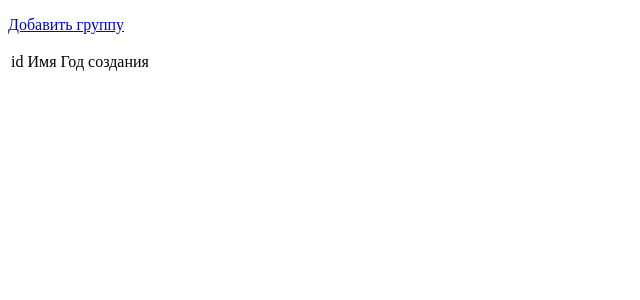
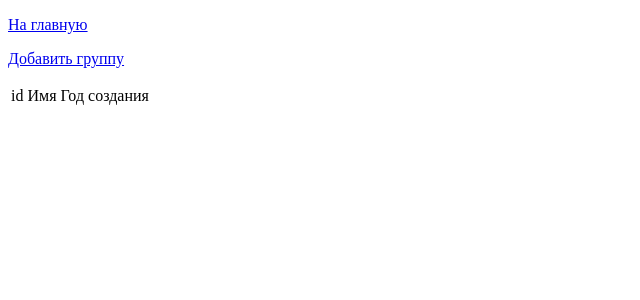
Before and after one commit to wkmatrosowa/bd_project, a Flask app: page /bands in a window 1280 px wide. Shown: the top 300 px of the page, without its empty margins (0-640 px from the left). Run offline with Flask 2, Linux system fonts and the light colour scheme; data that the repository does not hold is empty.

Commit message:
add urls to home page

```diff
--- a/templates/bands.html
+++ b/templates/bands.html
@@ -5,6 +5,9 @@
     <title>Группы</title>
 </head>
 <body>
+<p>
+    <a href="/">На главную</a>
+</p>
 <p>
     <a href="/band">Добавить группу</a>
 </p>
--- a/templates/musicians.html
+++ b/templates/musicians.html
@@ -5,6 +5,9 @@
     <title>Музыканты</title>
 </head>
 <body>
+<p>
+    <a href="/">На главную</a>
+</p>
 <p>
     <a href="/musician">Добавить музыканта</a>
 </p>
```
Lines whose indentation alone changed are shown as unchanged.
